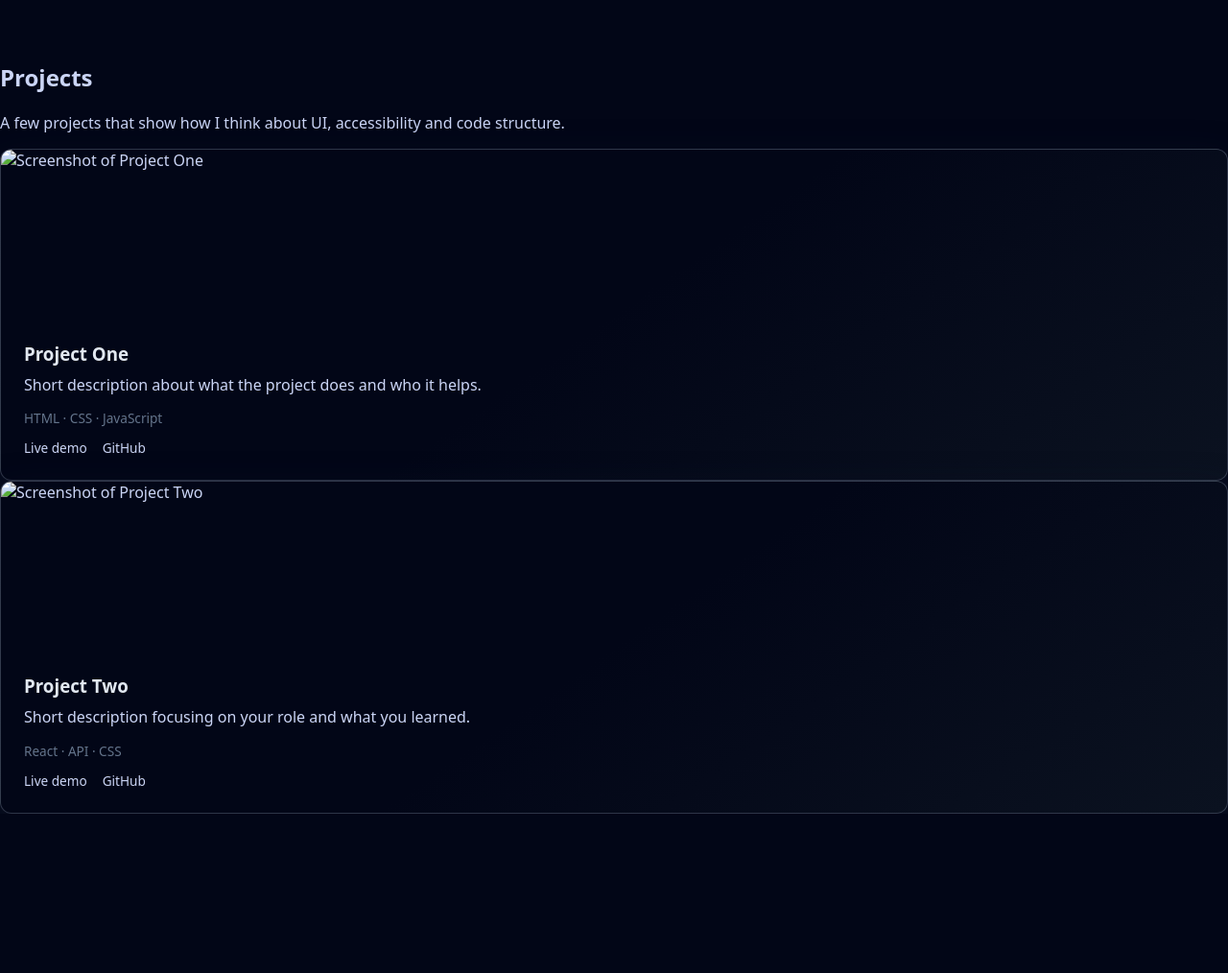
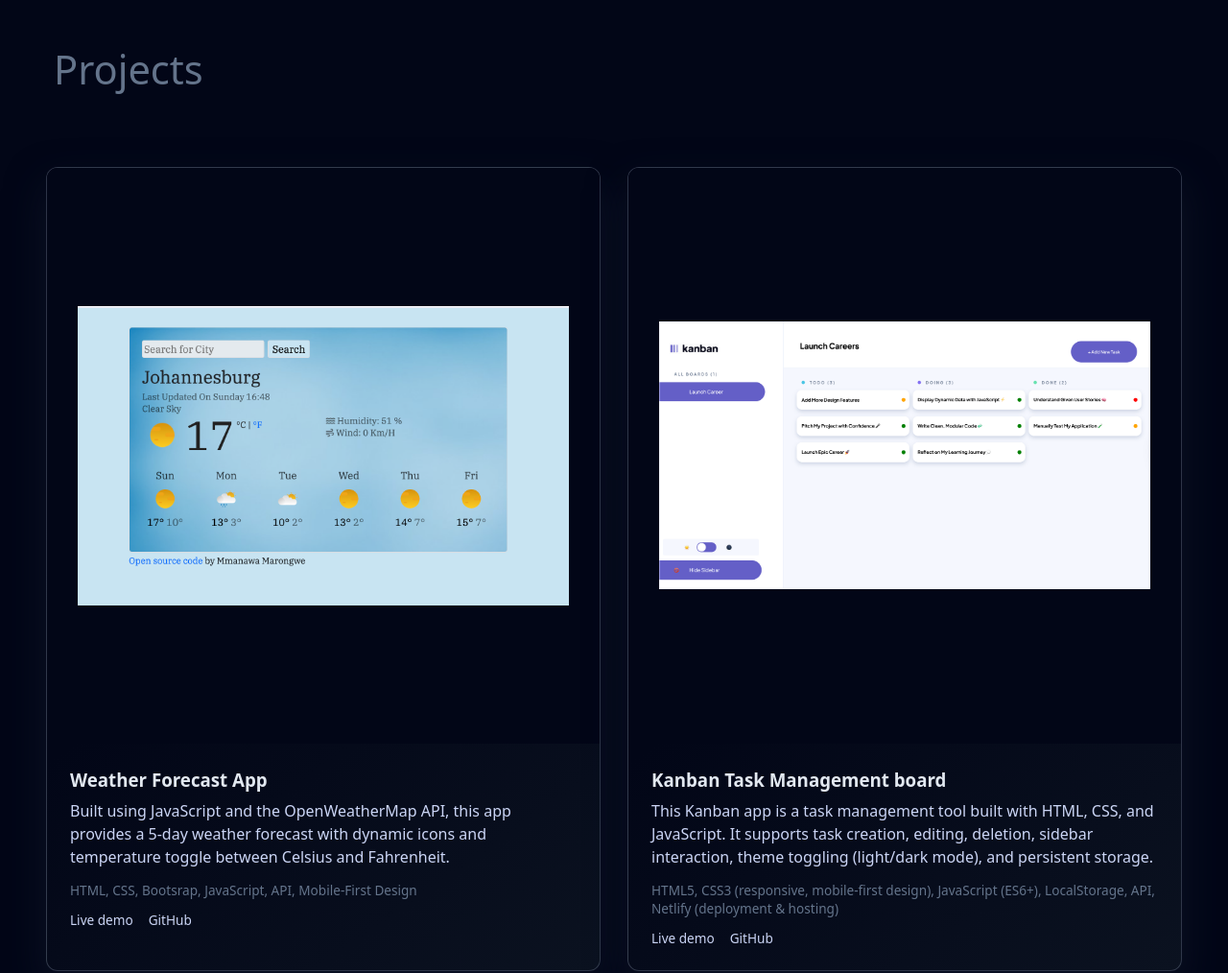
Before and after one commit to MmanawaMarongwe/MMAMAR25151_PTO2503_GROUPA_MMANAWA-MARONGWE_CDV05, a plain HTML site: page index.html in a window 1280 px wide. Shown: the part 820-1834 px from the top of the page at 96% size. Before the commit the page ends 1668 px from the top, so only its background shows below. Drawn offline with Linux system fonts and the light colour scheme.

Commit message:
Add projects and remove placeholders in the project grid

```diff
--- a/index.html
+++ b/index.html
@@ -70,43 +70,57 @@
       </section>
       <section class="section" id="projects">
         <h2 class="section-title">Projects</h2>
-        <p class="section-intro">
-          A few projects that show how I think about UI, accessibility and code
-          structure.
-        </p>
 
         <div class="project-grid">
           <article class="project-card">
             <img
-              src="images/project-1.png"
+              src="assets/weather-app.png"
               alt="Screenshot of Project One"
               class="project-image"
             />
             <div class="project-body">
-              <h3 class="project-title">Project One</h3>
+              <h3 class="project-title">Weather Forecast App</h3>
               <p class="project-description">
-                Short description about what the project does and who it helps.
+                Built using JavaScript and the OpenWeatherMap API, this app
+                provides a 5-day weather forecast with dynamic icons and
+                temperature toggle between Celsius and Fahrenheit.
               </p>
-              <p class="project-tech">HTML · CSS · JavaScript</p>
+              <p class="project-tech">
+                HTML, CSS, Bootsrap, JavaScript, API, Mobile-First Design
+              </p>
               <div class="project-links">
-                <a href="#" target="_blank">Live demo</a>
-                <a href="#" target="_blank">GitHub</a>
+                <a
+                  href="https://regal-entremet-b5a03b.netlify.app/"
+                  target="_blank"
+                  >Live demo</a
+                >
+                <a
+                  href="https://github.com/MmanawaMarongwe/Weather-app"
+                  target="_blank"
+                  >GitHub</a
+                >
               </div>
             </div>
           </article>
 
           <article class="project-card">
             <img
-              src="images/project-2.png"
+              src="assets/kanban-board.png"
               alt="Screenshot of Project Two"
               class="project-image"
             />
             <div class="project-body">
-              <h3 class="project-title">Project Two</h3>
+              <h3 class="project-title">Kanban Task Management board</h3>
               <p class="project-description">
-                Short description focusing on your role and what you learned.
+                This Kanban app is a task management tool built with HTML, CSS,
+                and JavaScript. It supports task creation, editing, deletion,
+                sidebar interaction, theme toggling (light/dark mode), and
+                persistent storage.
               </p>
-              <p class="project-tech">React · API · CSS</p>
+              <p class="project-tech">
+                HTML5, CSS3 (responsive, mobile-first design), JavaScript
+                (ES6+), LocalStorage, API, Netlify (deployment & hosting)
+              </p>
               <div class="project-links">
                 <a href="#" target="_blank">Live demo</a>
                 <a href="#" target="_blank">GitHub</a>
--- a/styles.css
+++ b/styles.css
@@ -129,7 +129,8 @@ a {
   margin: 0 0 0.5rem;
 }
 
-.hero-tagline {
+.hero-tagline,
+.section-title {
   font-size: clamp(1.8rem, 4.5vw, 2.6rem);
   color: var(--color-text-muted);
   font-weight: 500;
@@ -274,6 +275,17 @@ a {
   background: linear-gradient(to bottom, var(--color-accent), transparent);
 }
 
+.section-title {
+  margin-left: 3.5rem;
+}
+
+.project-grid {
+  display: grid;
+  grid-template-columns: repeat(auto-fit, minmax(260px, 1fr));
+  gap: 1.75rem;
+  padding: 3rem;
+}
+
 .project-card {
   position: relative;
   background: linear-gradient(145deg, #020617, #020617, #0b1220);
@@ -294,10 +306,11 @@ a {
 }
 
 .project-image {
-  display: block;
   width: 100%;
-  height: 180px;
-  object-fit: cover;
+  height: 600px;
+  object-fit: contain;
+  background: #020617;
+  padding: 2rem;
 }
 
 .project-body {
```
Also changed, not shown: assets/kanban-board.png (added), assets/weather-app.png (added).
